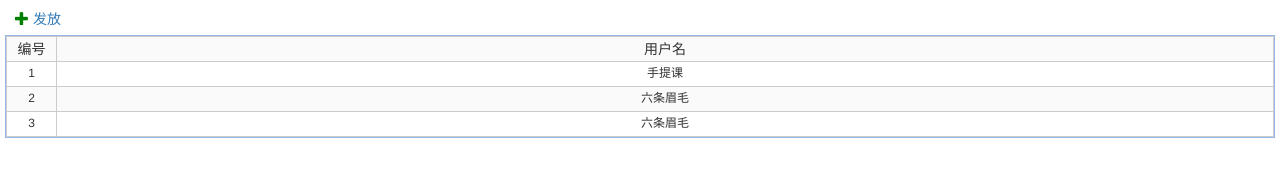
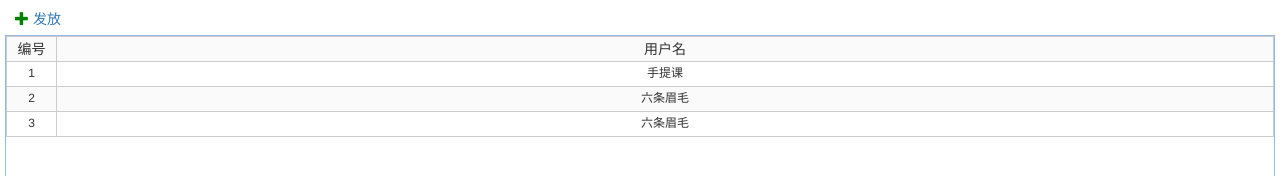
Before and after one commit to xiaoyingh/shoutikehoutai, a plain HTML site: page iframepage/yhq/ffjxj.html in a window 1280 px wide. Shown: the top 176 px of the page. Drawn offline with Linux system fonts and the light colour scheme.

Commit message:
修改样式
.first-main 修改高度 子元素超过高度自动出现滚动条

```diff
--- a/css/iframepage/public.css
+++ b/css/iframepage/public.css
@@ -49,7 +49,7 @@ html,body{
 }
 .first-main{
 	width: 100%;
-	height: auto;
+	height: 97%;
 	overflow: hidden;
 }
 .first-main .first-body{
```
